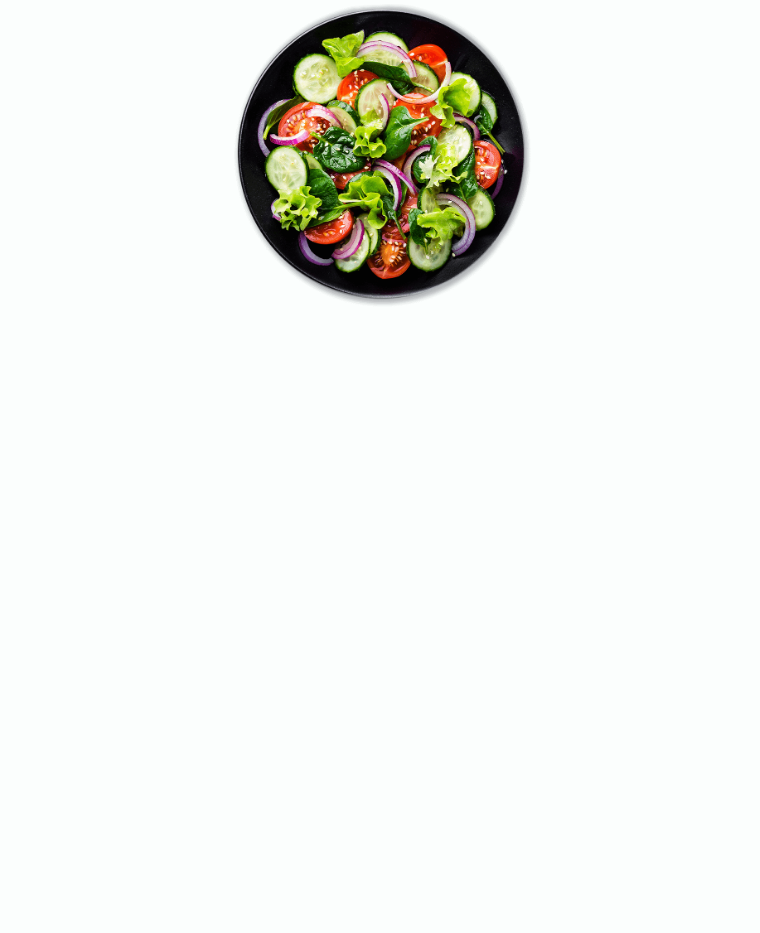
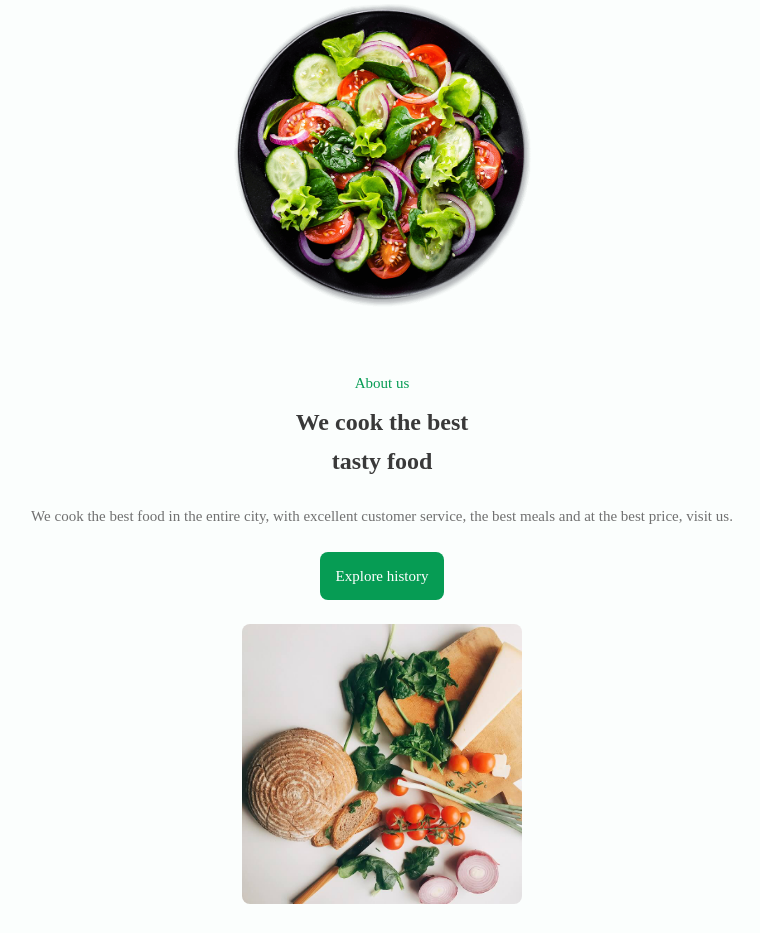
Before and after one commit to DevBrad/Website-Restaurant-light-dark-mode, a website: page index.html in a window 1280 px wide. Shown: the part 291-1224 px from the top of the page, without its empty margins (114-874 px from the left). Before the commit the page ends 800 px from the top, so only its background shows below. Drawn offline with nearby package versions, Linux system fonts and the light colour scheme.

Commit message:
finished with about section, wip on services section

```diff
--- a/index.html
+++ b/index.html
@@ -59,7 +59,19 @@
 
         <!-- =====ABOUT=====-->
         <section class="about section bd-container" id="about">
+            <div class="about__container bd-grid">
+                <div class="about__data">
+                    <span class="section-subtitle">About us</span>
+                    <h2 class="section-title">We cook the best <br> tasty food</h2>
+                    <p class="about__description">
+                        We cook the best food in the entire city, with excellent customer service,
+                        the best meals and at the best price, visit us.
+                    </p>
+                    <a href="#" class="button">Explore history</a>
+                </div>
 
+                <img src="/images/about.jpg" alt="" class="about__img">
+            </div>
         </section>
     </main>
     <!--=====FOOTER=====-->
--- /dev/null
+++ b/scss/components/_about.scss
@@ -0,0 +1,17 @@
+/*===== ABOUT =====*/
+.about {
+
+    &__data {
+        text-align: center;
+    }
+
+    &__description {
+        margin-bottom: $--mb-3;;
+    }
+
+    &__img {
+        width: 280px;
+        border-radius: .5rem;
+        justify-self: center;
+    }
+}
--- a/scss/global.scss
+++ b/scss/global.scss
@@ -5,6 +5,7 @@
 @import "shared/variables.scss";
 @import "shared/base";
 @import "shared/buttons";
+@import "shared/layout";
 
 
 
@@ -14,3 +15,4 @@
 @import "components/main";
 @import "components/footer";
 @import "components/home";
+@import "components/about";
--- a/scss/shared/_buttons.scss
+++ b/scss/shared/_buttons.scss
@@ -10,3 +10,5 @@
         background-color: $--first-color-alt;
     }
 }
+
+/*=====Button Dark/ Light=====*/
--- /dev/null
+++ b/scss/shared/_layout.scss
@@ -0,0 +1,47 @@
+/* =====Class css =====*/
+
+.section {
+    padding: 4rem 0 2rem;
+}
+
+.section-title, .section-subtitle {
+    text-align: center;
+}
+
+.section-title {
+    font-size: $--h1-font-size;
+    color: $--title-color;
+    margin-bottom: $--mb-3;
+}
+
+.section-subtitle {
+    display: block;
+    color: $--first-color;
+    font-weight: $--font-medium;
+    margin-bottom: $--mb-1;
+}
+
+
+/* =====Layout =====*/
+
+.bd-container {
+    max-width: 960px;
+    width: calc(100% - 2rem);
+    margin-left: $--mb-2;
+    margin-right: $--mb-2;
+}
+
+.bd-grid {
+    display: grid;
+    gap: 1.5rem;
+}
+
+.l-header {
+    width: 100%;
+    position: fixed;
+    top: 0;
+    left: 0;
+    z-index: $--z-fixed;
+    background-color: $--body-color;
+
+}
--- a/scss/shared/_variables.scss
+++ b/scss/shared/_variables.scss
@@ -51,54 +51,3 @@ $--z-fixed: 100;
 }
 
 /*===== Variables Dark Theme=====*/
-
-/*=====Button Dark/ Light=====*/
-
-
-/* =====Class css =====*/
-
-.section {
-    padding: 4rem 0 2rem;
-}
-
-.section-title, .section-subtitle {
-    text-align: center;
-}
-
-.section-title {
-    font-size: $--h1-font-size;
-    color: $--title-color;
-    margin-bottom: $--mb-3;
-}
-
-.section-subtitle {
-    display: block;
-    color: $--first-color;
-    font-weight: $--font-medium;
-    margin-bottom: $--mb-1;
-}
-
-
-/* =====Layout =====*/
-
-.bd-container {
-    max-width: 960px;
-    width: calc(100% - 2rem);
-    margin-left: $--mb-2;
-    margin-right: $--mb-2;
-}
-
-.bd-grid {
-    display: grid;
-    gap: 1.5rem;
-}
-
-.l-header {
-    width: 100%;
-    position: fixed;
-    top: 0;
-    left: 0;
-    z-index: $--z-fixed;
-    background-color: $--body-color;
-
-}
```
Also changed, not shown: css/global.css.
